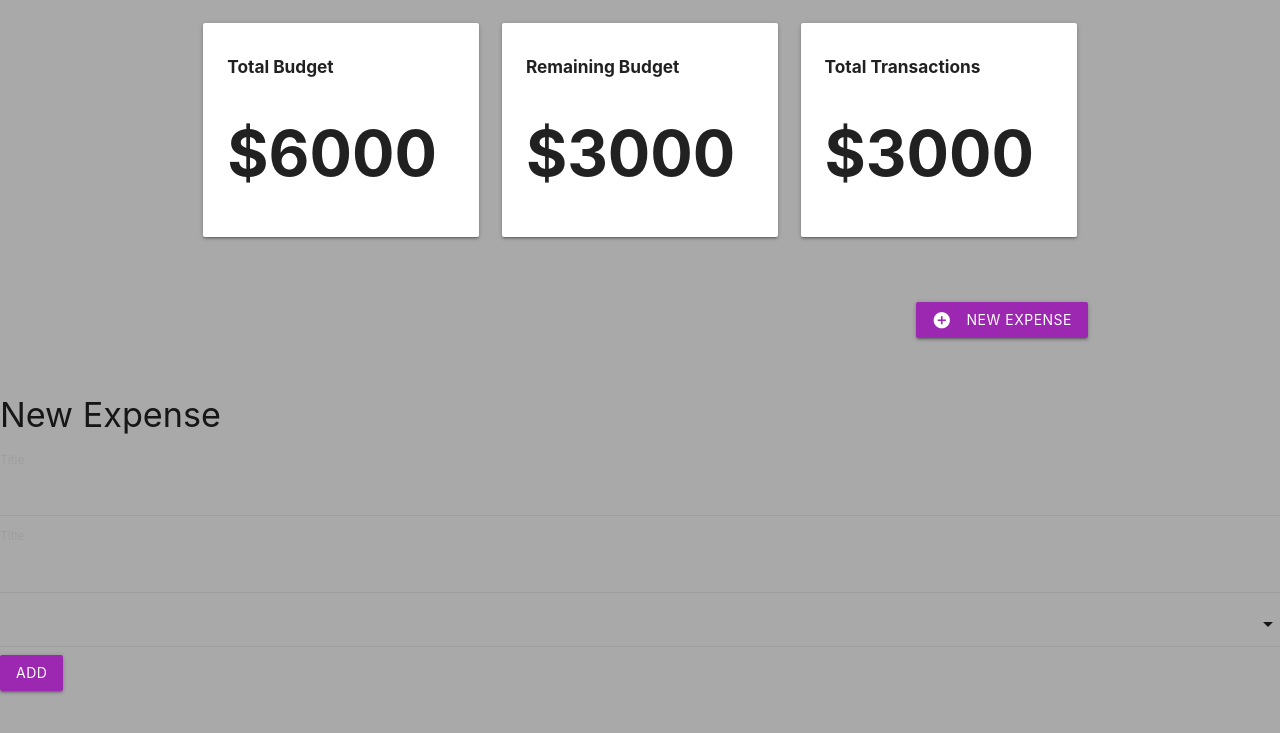
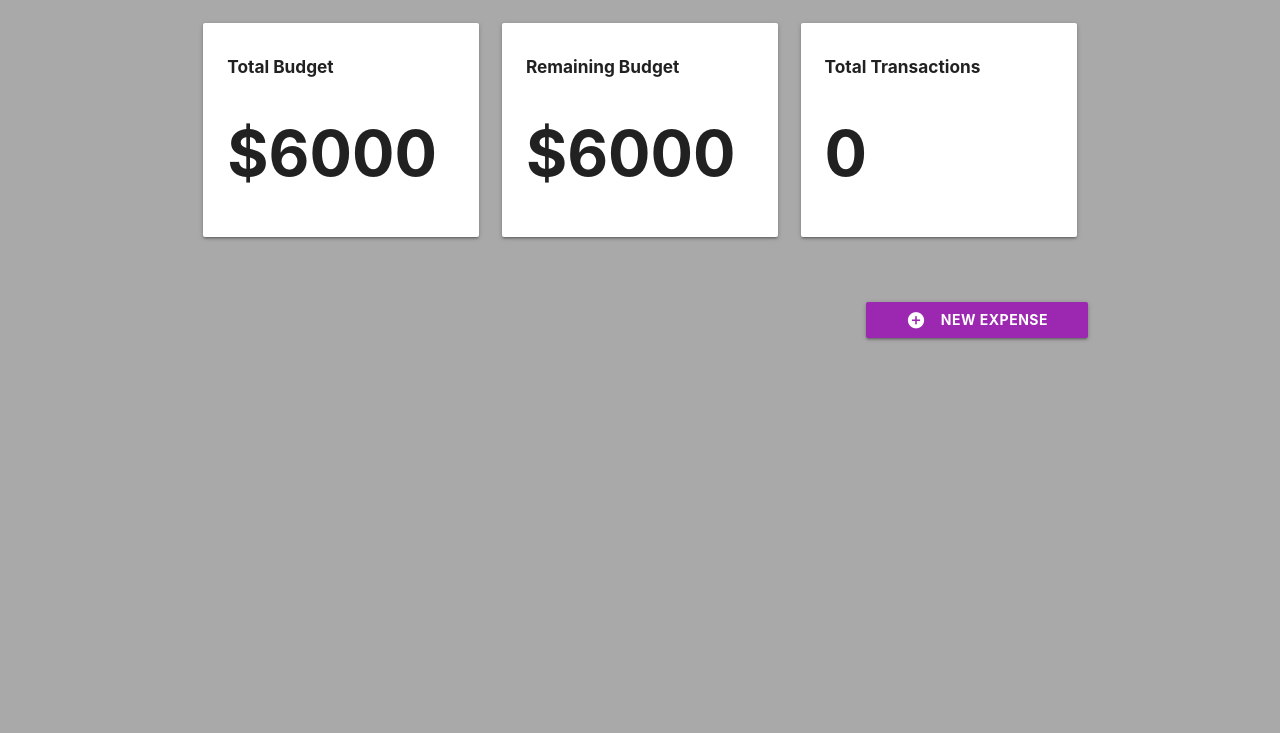
Before and after one commit to keerthanasen/Expendiary, a Django app: the page made by expendiary/budget/models.py in a window 1280 px wide. Shown: the top 733 px of the page. Run offline with Django 5.2, Linux system fonts and the light colour scheme; data comes from the database, SQL or seed files in the repository; data that the repository does not hold is empty.

Commit message:
layout finished

```diff
--- /dev/null
+++ b/expendiary/budget/forms.py
@@ -0,0 +1,6 @@
+from django import forms
+
+class ExpenseForm(forms.Form):
+    title = forms.CharField()
+    amount = forms.IntegerField()
+    category = forms.CharField()
--- a/expendiary/budget/models.py
+++ b/expendiary/budget/models.py
@@ -10,6 +10,17 @@ class Project(models.Model):
         self.slug = slugify(self.name)
         super(Project, self).save(*args, **kwargs)
 
+    def budget_left(self):
+        expense_list = Expense.objects.filter(project=self)
+        amount = 0
+        for expense in expense_list:
+            amount += expense.amount
+        return self.budget - amount
+
+    def total_transactions(self):
+        expense_list = Expense.objects.filter(project=self)
+        return len(expense_list)
+
 class Category(models.Model):
     project = models.ForeignKey(Project, on_delete=models.CASCADE)
     name = models.CharField(max_length=50)
--- a/expendiary/budget/static/styles.css
+++ b/expendiary/budget/static/styles.css
@@ -19,3 +19,20 @@ html {
         font-size: calc(16px + 6vw);
     }
 }
+
+.section-expenses button{
+    padding: 0px 40px;
+    font-weight: bold;
+    text-shadow: 0ps 3ps 4ps rgba(0,0,0,.25);
+    background-color:beige;
+}
+
+.section-expenses .expense{
+    font-size: 16px;
+    border-radius: 0;
+    margin: 0;
+}
+
+.section-expenses .expense .category{
+    font-size: 13px;
+}
--- a/expendiary/budget/templates/description.html
+++ b/expendiary/budget/templates/description.html
@@ -15,14 +15,14 @@
             <div class="col s12 m12 l4">
                 <div class="card-panel">
                     <h6 class = "bold">Remaining Budget</h6>
-                    <h1 class = "bold">$3000</h1>
+                    <h1 class = "bold">${{project.budget_left}}</h1>
                 </div>
             </div>
 
             <div class="col s12 m12 l4">
                 <div class="card-panel">
                     <h6 class = "bold">Total Transactions</h6>
-                    <h1 class = "bold">$3000</h1>
+                    <h1 class = "bold">{{project.total_transactions}}</h1>
                 </div>
             </div>
 
@@ -31,8 +31,9 @@
 
     <section class="section section-expenses">
         <div class="row">
-            <button class="btn waves-effect purple right modal-trigger" href =""#expenseModal >New Expense
+            <button class="btn waves-effect purple right modal-trigger" href ="#expenseModal">
                 <i class="material-icons white-text left">add_circle</i>
+                New Expense
             </button>
         </div>
 
@@ -46,14 +47,14 @@
                         </div>
 
                         <div class="col l3">
-                            <span class="title bold">{{expense.amount}}</span>
+                            <span class="title bold">{{ expense.amount }}</span>
                         </div>
 
                         <div class="col 1">
-                            <span class="title bold">{{expense.category.name}}</span>
+                            <span class="title bold">{{ expense.category.name }}</span>
                         </div>
 
-                        <a href="">
+                        <a href = "">
                             <i class = "material-icons red-text right">close</i>
                         </a>
                     </div>
@@ -64,15 +65,15 @@
     </section>
 </div>
 
-<div id="expenseModal" class=""modal>
-    <div class="modeal-content">
+<div id="expenseModal" class="modal">
+    <div class="modal-content">
         <h4>New Expense</h4>
         <form method="POST">
             {% csrf_token %}
             <label for="title">Title</label>
             <input name="title" id = "title">
 
-            <label for="amount">Title</label>
+            <label for="amount">Amount</label>
             <input name="amount" id = "amount">
 
             <select name="category">
@@ -91,6 +92,7 @@
 
     var elem = document.querySelector('select')
     var instance = M.FormSelect.init(elem)
+
 </script>
 
 {% endblock %}
--- a/expendiary/budget/views.py
+++ b/expendiary/budget/views.py
@@ -1,5 +1,6 @@
 from django.shortcuts import render, get_object_or_404
-from .models import Project, Category
+from .forms import ExpenseForm
+from .models import Project, Category, Expense
 from django.views.generic import CreateView
 from django.utils.text import slugify
 from django.http import HttpResponseRedirect
@@ -11,7 +12,24 @@ def list(request):
 
 def description(request, project_slug):
     project = get_object_or_404(Project, slug=project_slug)
-    return render(request, 'description.html', {'project':project, 'expense_list': project.expenses.all()})
+    if(request.method == "GET"):
+        category_list = Category.objects.filter(project=project)
+        return render(request, 'description.html', {'project':project, 'expense_list': project.expenses.all(), 'category_list': category_list})
+    elif(request.method == "POST"):
+        form = ExpenseForm(request.POST)
+        if(form.is_valid()):
+            title = form.cleaned_data['title']
+            amount = form.cleaned_data['amount']
+            category_type = form.cleaned_data['category']
+            category = get_object_or_404(Category, project=project, name=category_type)
+            Expense.objects.create(
+                project = project,
+                title = title,
+                amount = amount,
+                category = category
+            ).save()
+
+    return HttpResponseRedirect(project_slug)
 
 class ProjectCreateView(CreateView):
     model = Project
```
Also changed, not shown: expendiary/db.sqlite3.
